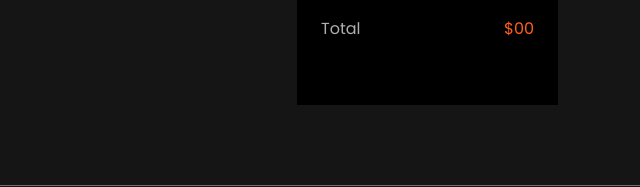
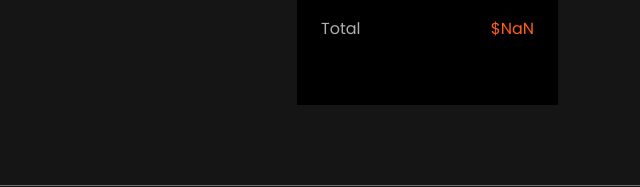
Before and after one commit to sabidsoft/best-five-players-selection, a plain HTML site: page index.html in a window 1280 px wide. Both pictures are taken after typing "Sample", "Sample", "Sample" into the empty fields and a click on the button "Calculate Total". Shown: the part 1469-1656 px from the top of the page, 640-1280 px from the left. Drawn offline with nearby package versions, Linux system fonts and the light colour scheme.

Commit message:
total expense script added

```diff
--- a/index.html
+++ b/index.html
@@ -176,5 +176,6 @@
     <script src="./js/utilities.js"></script>
     <script src="./js/select-player.js"></script>
     <script src="./js/player-expense.js"></script>
+    <script src="./js/total-expense.js"></script>
 </body>
 </html>
--- /dev/null
+++ b/js/total-expense.js
@@ -0,0 +1,16 @@
+document.getElementById('calculate-total-btn').addEventListener('click', function(){
+    const playerExpensesElement = document.getElementById('player-expenses')
+    const playerExpensesString = playerExpensesElement.innerText
+    const playerExpensesNumber = parseFloat(playerExpensesString)
+
+    const managerExpenseElement = document.getElementById('manager-field')
+    const managerExpenseString = managerExpenseElement.value
+    const managerExpenseNumber = parseFloat(managerExpenseString)
+
+    const coachExpenseElement = document.getElementById('coach-field')
+    const coachExpenseString = coachExpenseElement.value
+    const coachExpenseNumber = parseFloat(coachExpenseString)
+
+    const totalElement = document.getElementById('total')
+    totalElement.innerText = playerExpensesNumber + managerExpenseNumber + coachExpenseNumber
+})
```
